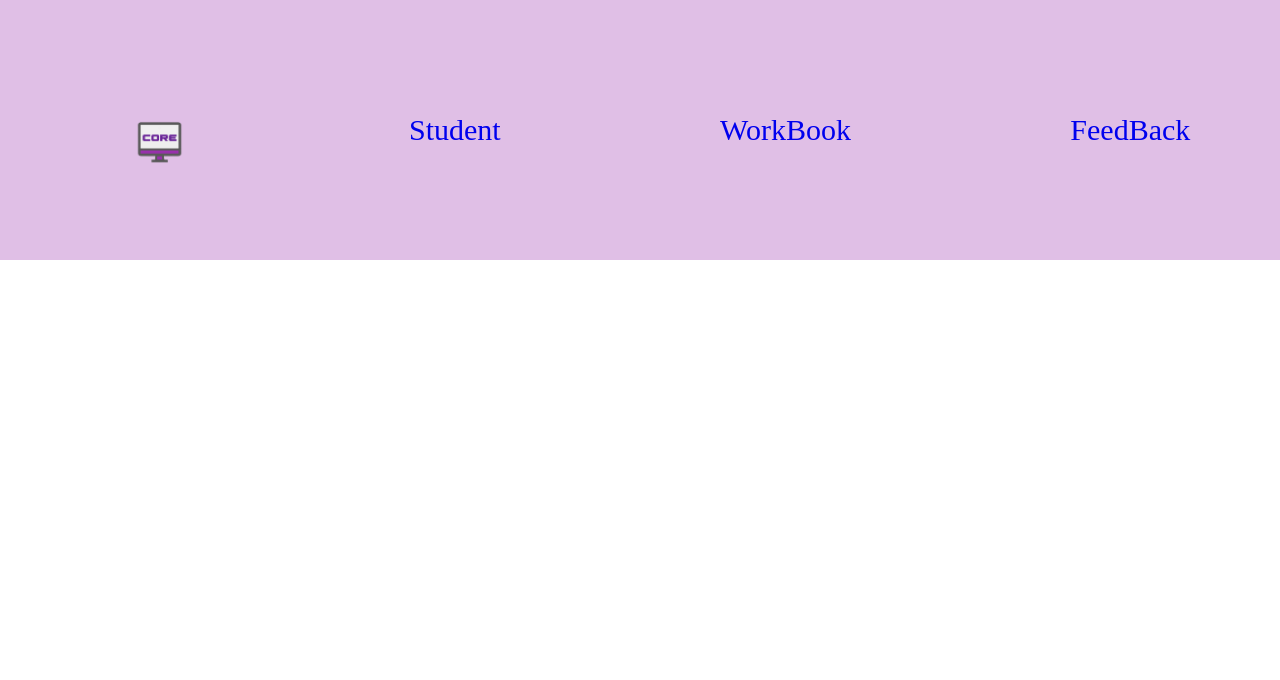
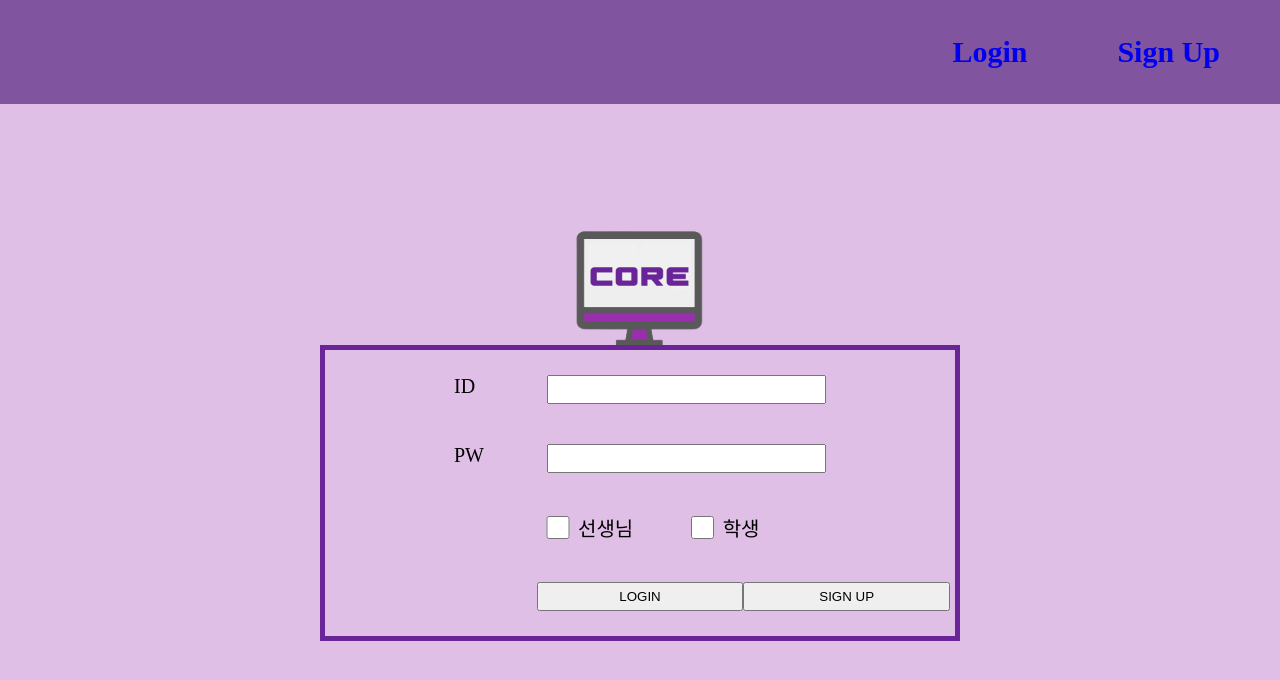
Before and after one commit to Happhee/CORE, a React (Create React App) app in the folder core/: page / in a window 1280 px wide. Shown: the top 680 px of the page. Built offline with nearby package versions, Linux system fonts and the light colour scheme.

Commit message:
[ADD] 강의실 입장 연결 추가

```diff
--- a/core/src/App.css
+++ b/core/src/App.css
@@ -6,7 +6,7 @@ html, body{
   font-family: 'nanumsquare';
 }
 .App{
-  background-color: white;
+  background-color: #E0BFE6;
   width: 100%;
   height: 100vh;
 }
--- a/core/src/App.js
+++ b/core/src/App.js
@@ -37,13 +37,13 @@ function App() {
 
 
   return (
-    <Router className="App">
-      <div className="App">
-        {/* <Toolbar data={init} /> */}
-        <Subject data={teacher_subject} mode={mode} />
-      </div>
 
-    </Router>
+    <div className="App">
+      <Toolbar data={init} />
+      {/* <Subject data={teacher_subject} mode={mode} /> */}
+    </div>
+
+
 
   );
 
--- a/core/src/components/Login_Success.js
+++ b/core/src/components/ClassRoom.js
@@ -1,20 +1,23 @@
 /*eslint-disable */
 import React, { useState } from 'react';
 import { ReactComponent as Core_Logo } from '../css/Core.svg';
-import '../css/Login_Success.css';
+import '../css/ClassRoom.css';
 
 import Subject from './Subject';
 
 //로그인 성공 후 페이지 -> 서버로부터 모드를 가져와야함
-function Login_Success() {
-    // let [teacher_subject, setTeacher] = useState([{ id: 1, title: 'Student' },
-    // { id: 2, title: 'WorkBook' },
-    // { id: 3, title: 'FeedBack' }])
+function ClassRoom({ match }) {
+    let [teacher_subject, setTeacher] = useState([{ id: 1, title: 'Student' },
+    { id: 2, title: 'WorkBook' },
+    { id: 3, title: 'FeedBack' }])
 
-    // let [student_subject, setStudent] = useState([
-    //     { id: 1, title: 'WorkBook' }
-    // ])
-    // console.log(props.mode);
+    let [student_subject, setStudent] = useState([
+        { id: 1, title: 'WorkBook' }
+    ])
+
+    const { mode } = match.params;
+    console.log(mode);
+
 
     // let subject = [];
     // let route = [];
@@ -29,6 +32,7 @@ function Login_Success() {
 
     // }
     return (
+
         <div>
             <div className="signup_box">
                 <Core_Logo />
@@ -39,6 +43,6 @@ function Login_Success() {
         </div>
     );
 
-}
+};
 
-export default Login_Success;
+export default ClassRoom;
--- a/core/src/components/Login.js
+++ b/core/src/components/Login.js
@@ -1,59 +1,45 @@
 /*eslint-disable */
-import React, { useState } from 'react';
+import React, { useReducer, useState } from 'react';
 import '../css/Login.css';
 import { ReactComponent as Core_Logo } from '../css/Core.svg';
 
 import { BrowserRouter as Router, Route, Switch, Link } from 'react-router-dom';
 
 import SignUp from './SignUp';
-import Login_Success from './Login_Success';
+import ClassRoom from './ClassRoom';
 
 
 
-function Login() {
+function Login({ history }) {
     let [mode, setMode] = useState('teacher');
     let [data, setData] = useState([
         { id: 1, value: "선생님", checked: false },
         { id: 2, value: "학생", checked: false }]);
 
-    let route = [];
-
-    function Login_Click() {
-        var current_mode = [...data];
-
-        //    회원인지 검증하는 서버 필요!!!
-
-        if (current_mode[0].checked == true) {
-            setMode('teacher');
-        }
-        else if (current_mode[1].checked == true) {
-            setMode('student');
-        }
-        console.log(1);
-
-        route.push(<Route path="/loginSuccess" component={Login_Success} />);
-        console.log(2);
-
+    //모드에 따른 분류
+    function ClassRoom_Click() {
+        history.push(`/classroom/:${mode}`);
     }
 
+    //회원가입
     function SignUp_Click() {
-        route.push(<Route path='/signup' component={SignUp} />);
+        history.push(`/signup`);
     }
 
 
     //체크박스 하나만 선택할수 있게 만들기
     function onChange(e) {
-        console.log(data);
-
         var newData = [...data];
         if (e.target.value == '선생님') {
-
+            setMode('teacher');
 
             newData[0].checked = true;
             newData[1].checked = false;
             setData(newData);
 
         } else {
+            setMode('student');
+
             newData[0].checked = false;
             newData[1].checked = true;
             setData(newData);
@@ -90,10 +76,11 @@ function Login() {
                     </div>
 
                     <div className="link_box" >
-                        <Link to="/loginSuccess" onClick={Login_Click} >LOGIN </Link>
-                        <Link to="/signup" onClick={SignUp_Click} >SIGN UP </Link>
+                        <button onClick={ClassRoom_Click}  >LOGIN </button>
+                        <button onClick={SignUp_Click}  >SIGN UP </button>
                     </div>
-                    {route}
+
+
                 </div>
             </div>
         </div >
--- a/core/src/components/Toolbar.js
+++ b/core/src/components/Toolbar.js
@@ -6,7 +6,7 @@ import '../css/Toolbar.css'
 import { BrowserRouter as Router, Route, Switch, Link } from 'react-router-dom';
 import Login from './Login';
 import SignUp from './SignUp'
-import Login_Success from './Login_Success';
+import ClassRoom from './ClassRoom';
 
 //맨 상단바 (로그인, 회원가입)
 const Toolbar_Link = props => {
@@ -28,8 +28,6 @@ const Toolbar = props => {
     list.push(<Toolbar_Link key={data[1].id} title={data[1].title} link='/signup' />);
 
 
-    route.push(<Route exact path='/' component={Login} key={data[0].title} />);
-    route.push(<Route path='/signup' component={SignUp} key={data[1].title} />);
 
     return (
         <div>
@@ -37,7 +35,11 @@ const Toolbar = props => {
                 {list}
             </div>
             {/*실질적인 랜더링장소 */}
-            {route}
+            <Switch>
+                <Route exact={true} path='/' component={Login} />
+                <Route path='/signup' component={SignUp} />
+                <Route exact path='/classroom/:mode' component={ClassRoom} />
+            </Switch>
         </div>
     );
 
```
Also changed, not shown: core/src/teacher/components/WorkBook.js (+5 -3 lines), core/src/css/ClassRoom.css (added), core/src/css/Login_Success.css (deleted).
